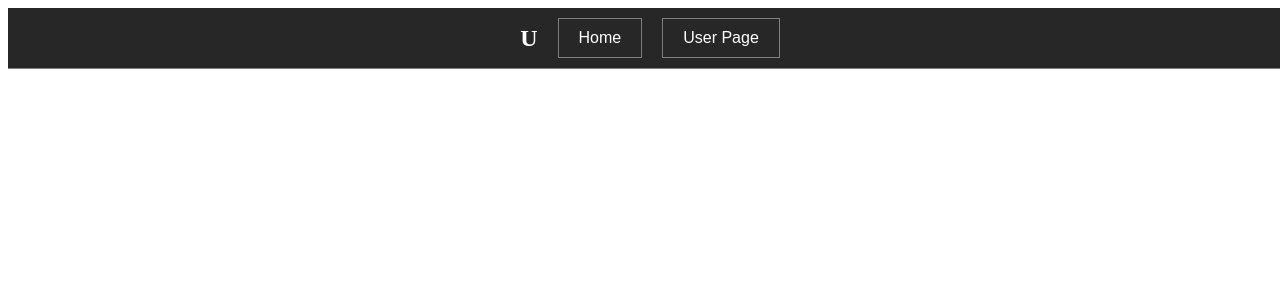
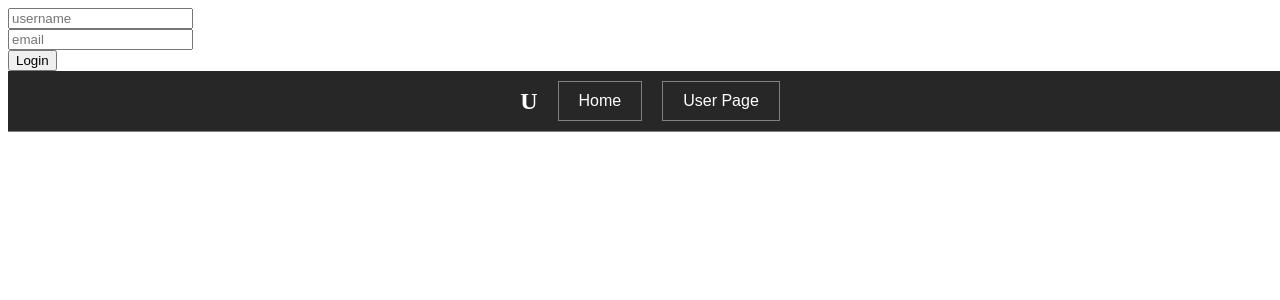
Before and after one commit to DorahelyS/UBUNTU, a React (Create React App) app in the folder client/: page / in a window 1280 px wide. Shown: the top 300 px of the page. Built offline with nearby package versions, Linux system fonts and the light colour scheme.

Commit message:
login page

```diff
--- a/client/src/components/Home/LoginForm.js
+++ b/client/src/components/Home/LoginForm.js
@@ -1,13 +1,94 @@
 // lets me use react library
 import React, { useState, useEffect } from "react";
 import { useNavigate } from "react-router-dom";
-import { Formik, useFormik } from "formik";
+import { Formik, useFormik, ErrorMessage } from "formik";
+//yup is needed for schema => yup tells formik this is the structure & takes care of validations
 import * as yup from "yup";
 
 
 // declares a component - each component is a function - making a separate component for the login form
 function LoginForm() {
+    const navigate = useNavigate()
 
+    // it is going to be an object and that shape of that object will have a bunch of stuff like title or username etc
+    // form schema the structure of the JSON that is going to be sent with user's post request save here
+    const schema = yup.object().shape({
+        // username (type string) is required and if no username will get that error message
+        username: yup.string()
+            .min(5, "Username is too short")
+            .max(20, "Username is too long")
+            .matches(/[A-Z]/, "Must contain an uppercase letter")
+            .required("Username is required"),
+
+        email: yup.string()
+            .min(5, "Email is too short")
+            .max(30, "Email too long")
+            .required("Email is required")
+
+    })
+
+    // now need to actully use it with the useFormik hook - and takes in a few things:
+    // the intial values of the form, the validation schema to take into account and the onsubmit handler
+    const formik = useFormik({
+        initialValues: {
+            username: '',
+            email: ''
+        },
+        // validation schema need to use here is the form schema from abaove
+        validationSchema: schema,
+        onSubmit: () => {
+            // here is were post request is made but not posting a new user I want to get user
+            // console.log(values)
+            fetch(`/users`)
+                .then((res) => {
+                    if (res.ok) {
+                        return res.json();
+                    }
+                    throw new Error("Invalid credentials");
+                })
+                .then((data) => {
+                    navigate(`/UserProfile`, {
+                        state: { currentUser: data },
+                    });
+                })
+                .catch((error) => {
+                    console.log(error.message);
+                });
+        },
+    });
+
+
+    // now that schema/validations/hook is in place need to put everything inside jsx
+    return (
+        <div className="login">
+            <form onSubmit={formik.handleSubmit}>
+                <div className="input-group">
+                    <input
+                        id="username"
+                        name="username"
+                        placeholder="username"
+                        onChange={formik.handleChange}
+                        value={formik.values.username}
+                    />
+                    {formik.errors.username && <p className="error">{formik.errors.username}</p>}
+                </div>
+                <div className="input-group">
+                    <input
+                        id="email"
+                        name="email"
+                        type="eamil"
+                        placeholder="email"
+                        onChange={formik.handleChange}
+                        value={formik.values.email}
+                    />
+                    {formik.errors.email && <p className="error">{formik.errors.email}</p>}
+                    <div className="button-container">
+                        <button type="submit">Login</button>
+                    </div>
+                </div>
+            </form>
+        </div>
+    );
 }
 
 // need to export the fucnction aka component if and when other components may want to use
```
